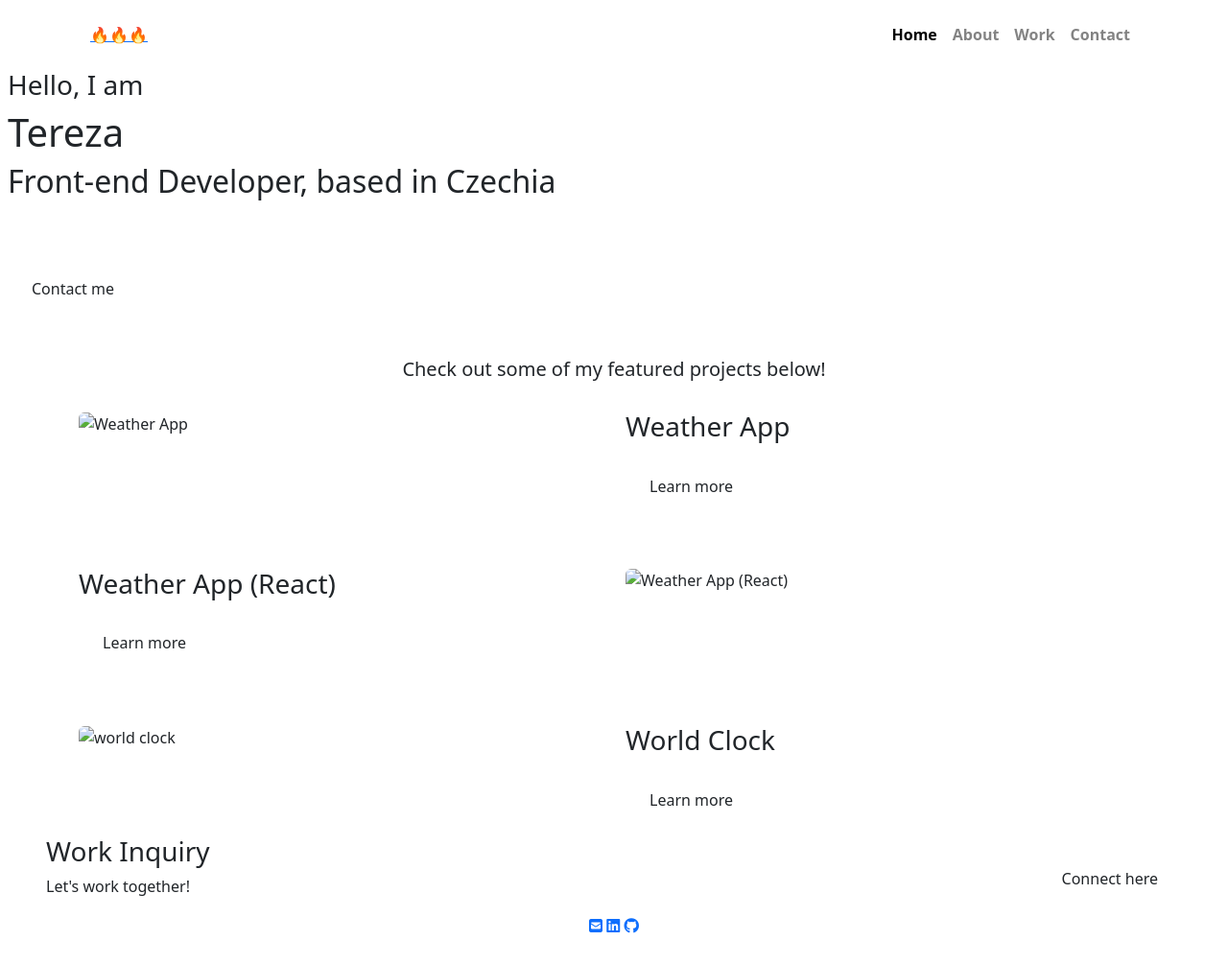
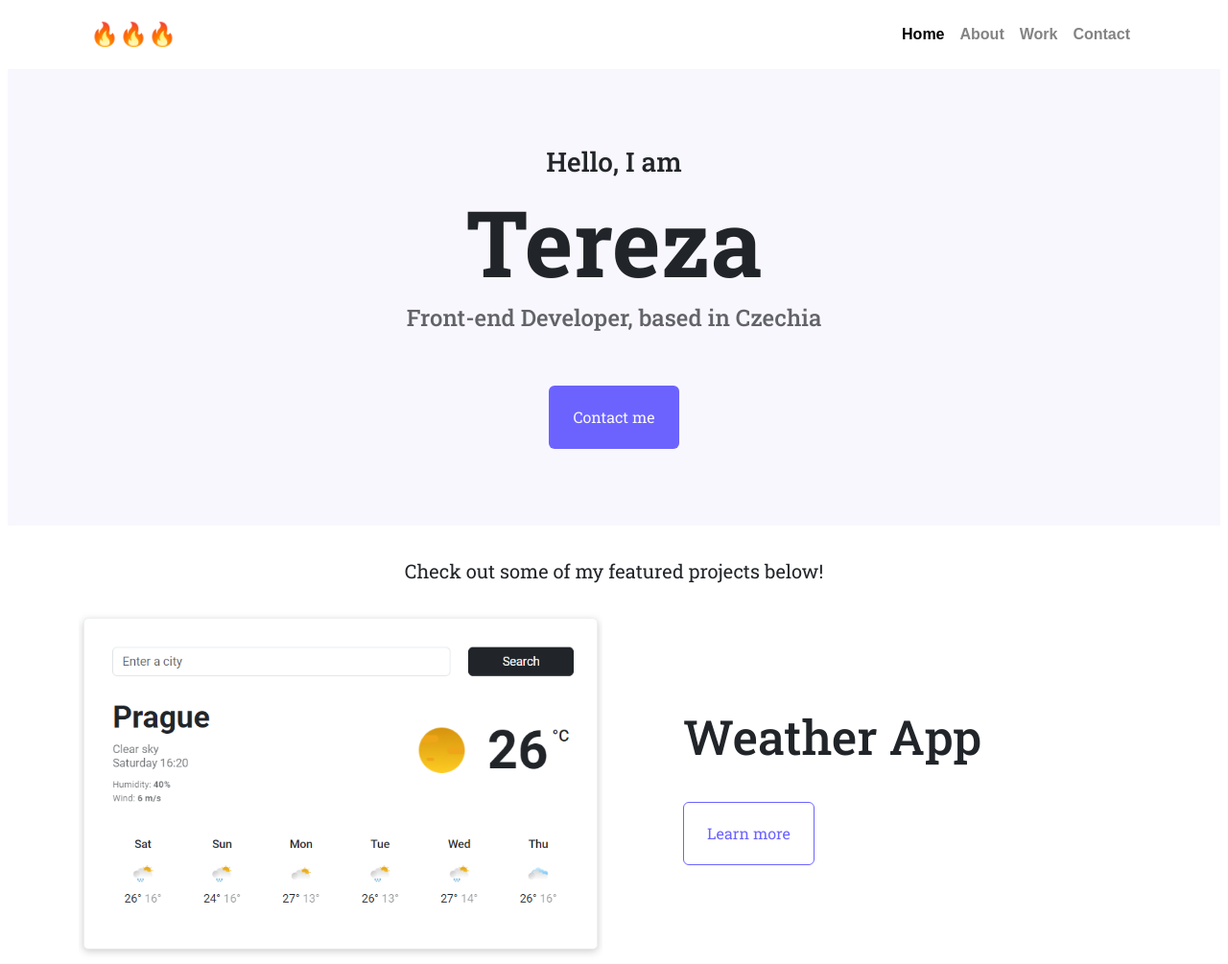
Before and after one commit to TerezaBa/portfolio, a plain HTML site: page index.html in a window 1280 px wide. Shown: the top 1005 px of the page at 96% size. Drawn offline with nearby package versions, Linux system fonts and the light colour scheme; the site is published under a folder, as on GitHub Pages, so addresses that start at the root find nothing.

Commit message:
Correct links

```diff
--- a/index.html
+++ b/index.html
@@ -25,7 +25,7 @@
       href="https://fonts.googleapis.com/css2?family=Roboto+Slab:wght@100;200;300;400;500;600;700;800;900&display=swap"
       rel="stylesheet"
     />
-    <link rel="stylesheet" href="/portfolio/src/styles.css" />
+    <link rel="stylesheet" href="src/styles.css" />
 
     <script
       src="https://cdn.jsdelivr.net/npm/bootstrap@5.3.0-alpha3/dist/js/bootstrap.bundle.min.js"
@@ -62,25 +62,25 @@
               <a
                 class="nav-link active text-end fw-semibold"
                 aria-current="page"
-                href="/portfolio/index.html"
+                href="index.html"
                 title="Go to Homepage"
                 >Home</a
               >
               <a
                 class="nav-link text-end fw-semibold opacity-75"
-                href="/portfolio/about.html"
+                href="about.html"
                 title="Learn about Tereza"
                 >About</a
               >
               <a
                 class="nav-link text-end fw-semibold opacity-75"
-                href="/portfolio/work.html"
+                href="work.html"
                 title="See Tereza's Work"
                 >Work</a
               >
               <a
                 class="nav-link text-end fw-semibold opacity-75"
-                href="/portfolio/contact.html"
+                href="contact.html"
                 title="Get in touch"
                 >Contact</a
               >
@@ -95,7 +95,7 @@
       <h2>Front-end Developer, based in Czechia</h2>
       <div class="contact-link">
         <a
-          href="/portfolio/contact.html"
+          href="contact.html"
           title="Get in touch"
           class="btn btn-branding p-4 mt-5"
           >Contact me</a
@@ -109,7 +109,7 @@
       <div class="row">
         <div class="col d-none d-lg-block">
           <img
-            src="/portfolio/images/weather-app-vanilla.png"
+            src="images/weather-app-vanilla.png"
             alt="Weather App"
             class="img-fluid rounded"
           />
@@ -119,7 +119,7 @@
             <h3>Weather App</h3>
 
             <a
-              href="/portfolio/work.html#weather-app-vanilla"
+              href="work.html#weather-app-vanilla"
               title="More on Weather App"
               class="btn btn-app-info p-4"
               >Learn more</a
@@ -132,7 +132,7 @@
           <div class="project-description">
             <h3>Weather App (React)</h3>
             <a
-              href="/portfolio/work.html#weather-app-react"
+              href="work.html#weather-app-react"
               title="More on Weather App (React)"
               class="btn btn-app-info p-4"
               >Learn more</a
@@ -141,7 +141,7 @@
         </div>
         <div class="col d-none d-lg-block">
           <img
-            src="/portfolio/images/weather-app-react.png"
+            src="images/weather-app-react.png"
             alt="Weather App (React)"
             class="img-fluid rounded"
           />
@@ -150,7 +150,7 @@
       <div class="row mt-5">
         <div class="col d-none d-lg-block">
           <img
-            src="/portfolio/images/world-clock2.png"
+            src="images/world-clock2.png"
             alt="world clock"
             class="img-fluid rounded"
           />
@@ -160,7 +160,7 @@
             <h3>World Clock</h3>
 
             <a
-              href="/portfolio/work.html#world-clock"
+              href="work.html#world-clock"
               title="More on World Clock"
               class="btn btn-app-info p-4"
               >Learn more</a
@@ -177,7 +177,7 @@
         </div>
         <div>
           <a
-            href="/portfolio/contact.html"
+            href="contact.html"
             title="Get in touch"
             class="btn btn-branding p-4 mt-2 me-5"
             >Connect here</a
```
Also changed, not shown: about.html (+8 -8 lines), contact.html (+5 -5 lines), work.html (+9 -9 lines).
